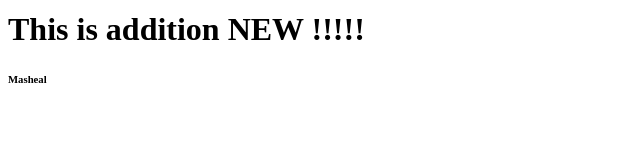
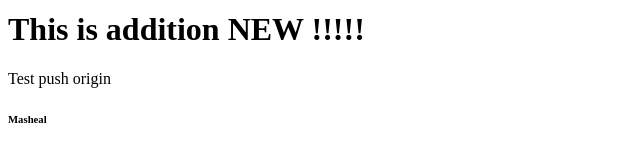
Before and after one commit to Mashaeljmm/TestRepo, a plain HTML site: page index.html in a window 1280 px wide. Shown: the part 127-288 px from the top of the page, 0-640 px from the left. Drawn offline with Linux system fonts and the light colour scheme.

Commit message:
Test origin

```diff
--- a/index.html
+++ b/index.html
@@ -9,7 +9,7 @@
 
 
 <h1> This is addition NEW !!!!!</h1>
-
+<p>Test push origin</p>
 <h6> Masheal </h6>
 </body>
 </html>
```
